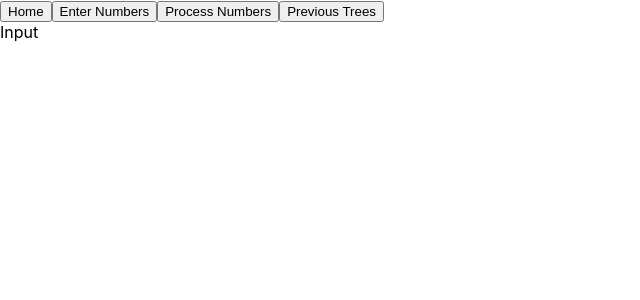
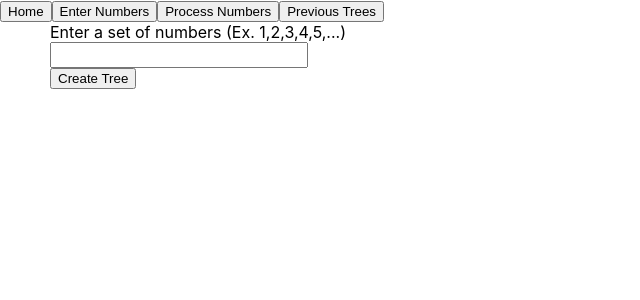
Before and after one commit to GarrettSmithyNL/binarytrees-frontend, a React (Create React App) app: page /enter-numbers in a window 1280 px wide. Shown: the top 300 px of the page, without its empty margins (0-640 px from the left). Built offline with nearby package versions, Linux system fonts and the light colour scheme.

Commit message:
added way to post new inputs

```diff
--- a/src/App.css
+++ b/src/App.css
@@ -1,38 +1,20 @@
 .App {
+  margin: 0 auto;
   text-align: center;
-}
-
-.App-logo {
-  height: 40vmin;
-  pointer-events: none;
-}
-
-@media (prefers-reduced-motion: no-preference) {
-  .App-logo {
-    animation: App-logo-spin infinite 20s linear;
-  }
-}
-
-.App-header {
-  background-color: #282c34;
-  min-height: 100vh;
   display: flex;
   flex-direction: column;
   align-items: center;
-  justify-content: center;
-  font-size: calc(10px + 2vmin);
-  color: white;
 }
 
-.App-link {
-  color: #61dafb;
+.inputForm {
+  display: flex;
+  flex-direction: column;
+  width: 500px;
+  align-items: flex-start;
+  margin-left: 50px;
 }
 
-@keyframes App-logo-spin {
-  from {
-    transform: rotate(0deg);
-  }
-  to {
-    transform: rotate(360deg);
-  }
+.inputText {
+  height: 20px;
+  width: 250px;
 }
--- a/src/components/Pages/Input.jsx
+++ b/src/components/Pages/Input.jsx
@@ -1,11 +1,61 @@
-import React from 'react'
+import React, {useState} from 'react'
 import {NavBar} from "../NavBar";
 
 export const Input = () => {
+    const [input, setInput] = useState('');
+
+    const URL = 'http://localhost:8080/input/post'
+
+    const handleSubmit = async (event) => {
+        event.preventDefault();
+        const numbers = input.split(',').map(num => num.trim()).filter(num => num !== '');
+
+        const postJSON = {'inputs': numbers}
+        console.log(postJSON);
+
+        const res = await fetch(URL, {
+            method: 'POST',
+            headers: {
+                'Content-Type': 'application/json'
+            },
+            body: JSON.stringify(postJSON)
+        });
+
+        if (res.ok) {
+            setInput('');
+        }
+        else {
+            alert('Failed to Post');
+            setInput('');
+        }
+    }
+
+
     return (
         <div>
             <NavBar />
-            Input
+            <form
+                className={'inputForm'}
+                onSubmit={handleSubmit}
+            >
+                <label
+                    className={'inputLabel'}
+                >
+                    Enter a set of numbers (Ex. 1,2,3,4,5,...)
+                </label>
+                <input
+                    type="text"
+                    name={'inputText'}
+                    value={input}
+                    className={'inputText'}
+                    onChange={(e) => {setInput(e.target.value)}}
+                />
+                <input
+                    type="submit"
+                    value={'Create Tree'}
+                    className={'submitButton'}
+                />
+            </form>
         </div>
     )
 }
```
